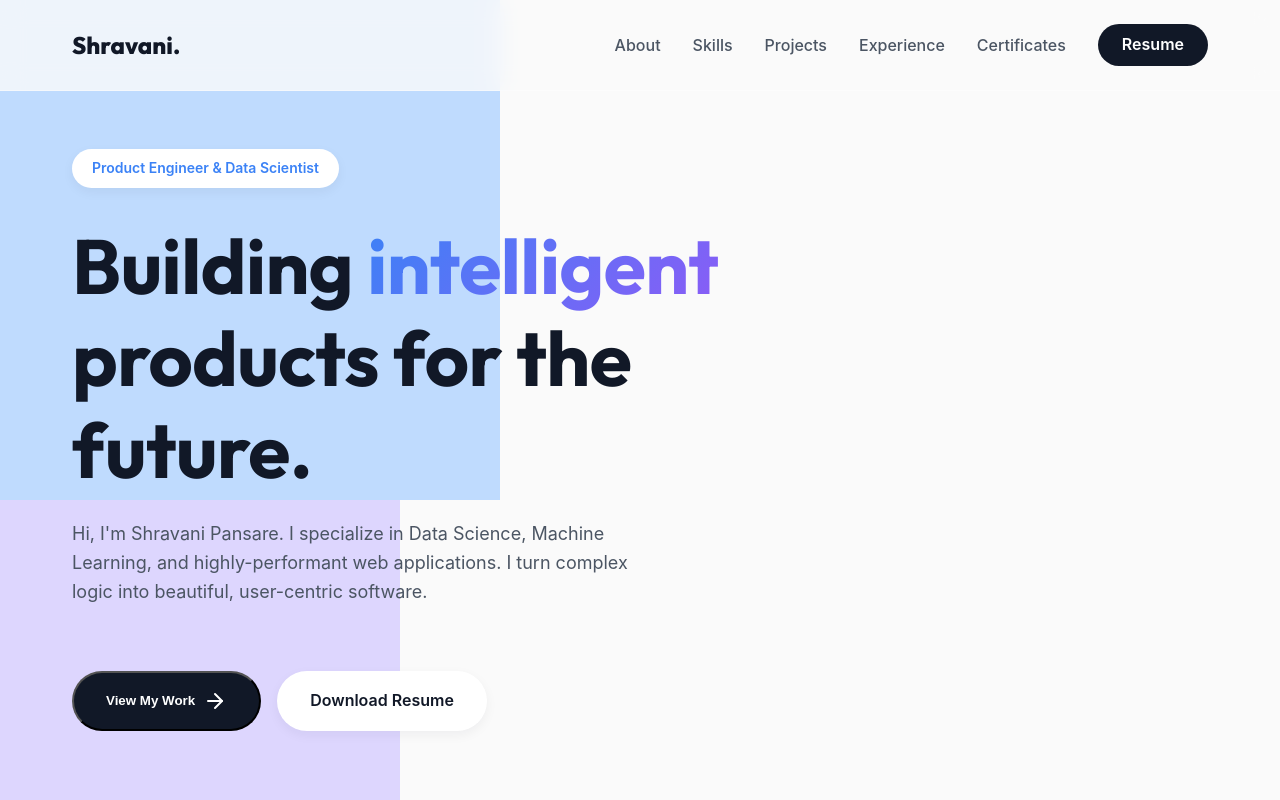
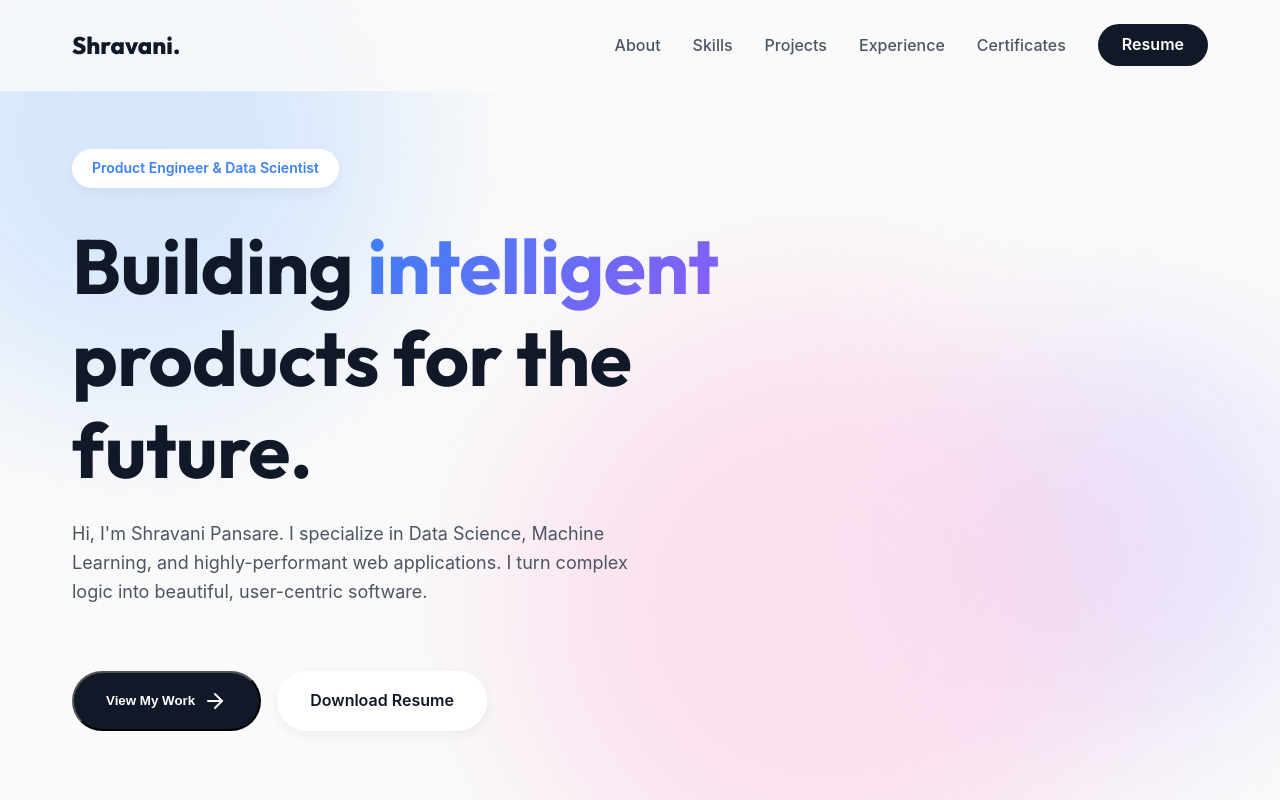
Before and after one commit to shravipansare/portfolio, a React (Vite) app: page / in a window 1280 px wide. Shown: the top 800 px of the page. Built offline with nearby package versions, Linux system fonts and the light colour scheme.

Commit message:
fix: resolve giant background box rendering bug

```diff
--- a/src/App.tsx
+++ b/src/App.tsx
@@ -15,9 +15,9 @@ function App() {
   return (
     <>
       <div className="ambient-bg">
-        <div className="orb orb-1"></div>
-        <div className="orb orb-2"></div>
-        <div className="orb orb-3"></div>
+        <div className="ambient-orb orb-1"></div>
+        <div className="ambient-orb orb-2"></div>
+        <div className="ambient-orb orb-3"></div>
       </div>
 
       <nav>
```
